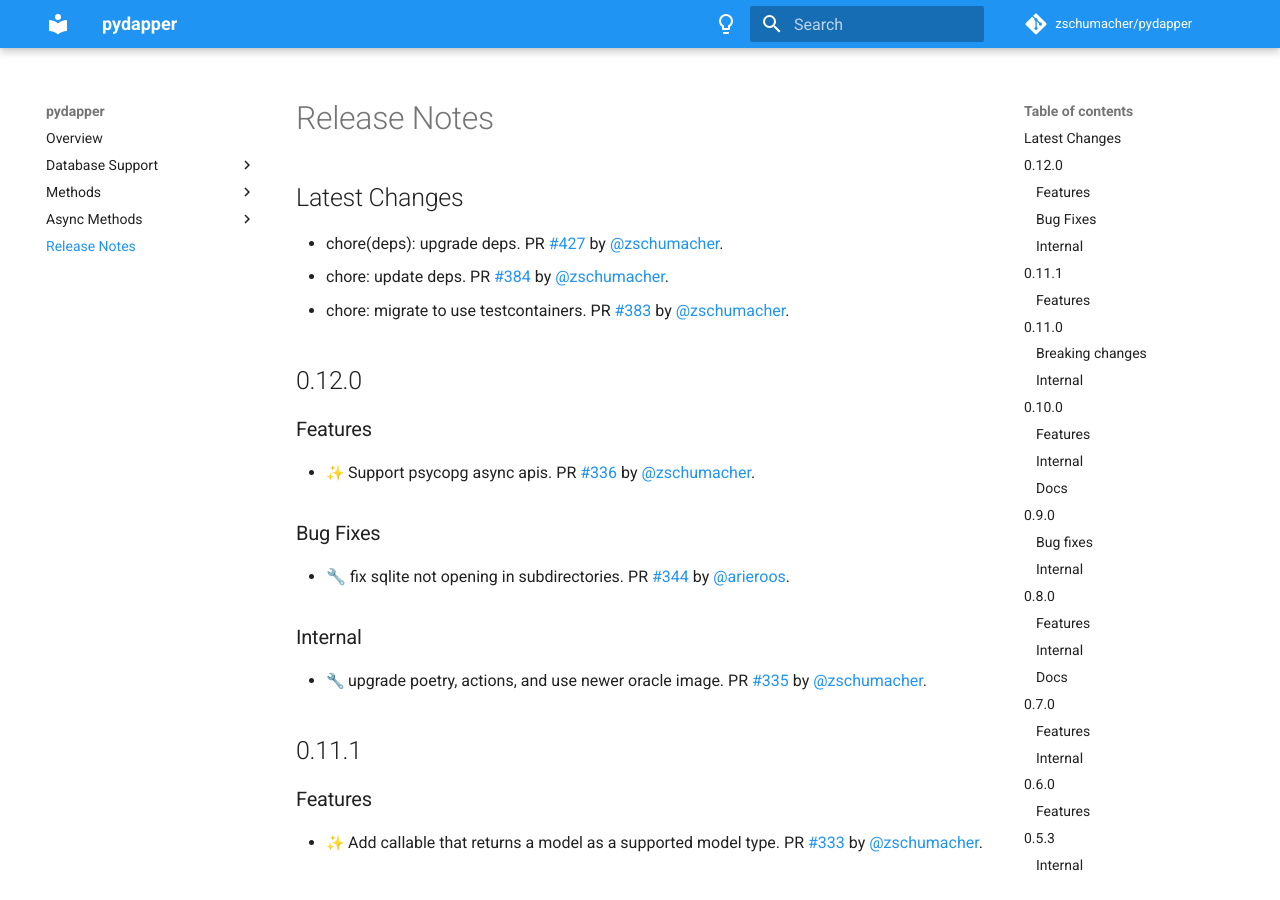
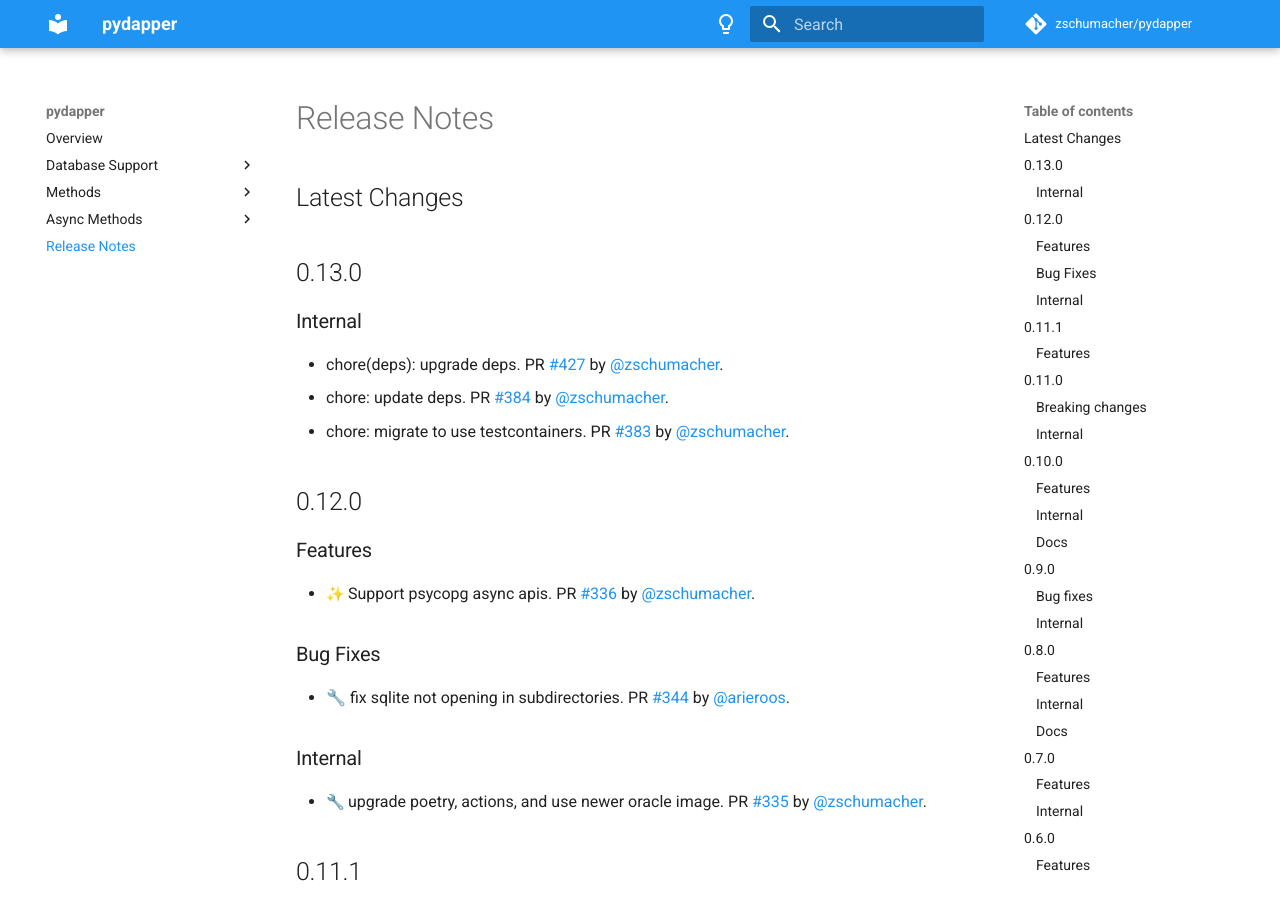
Before and after one commit to zschumacher/pydapper, an MkDocs documentation site: the page built from docs/release_notes.md, in a window 1280 px wide and 900 px high. Built offline with MkDocs 1.6.1 and Material for MkDocs 9.7.7, drawn with Linux system fonts in a browser that asks for light colours; emoji names are drawn with the system emoji font; comment, search, counter and statistics services are not loaded.

Commit message:
update release notes

```diff
--- a/docs/release_notes.md
+++ b/docs/release_notes.md
@@ -1,5 +1,8 @@
 ## Latest Changes
 
+
+## 0.13.0
+### Internal
 * chore(deps): upgrade deps. PR [#427](https://github.com/zschumacher/pydapper/pull/427) by [@zschumacher](https://github.com/zschumacher).
 * chore: update deps. PR [#384](https://github.com/zschumacher/pydapper/pull/384) by [@zschumacher](https://github.com/zschumacher).
 * chore: migrate to use testcontainers. PR [#383](https://github.com/zschumacher/pydapper/pull/383) by [@zschumacher](https://github.com/zschumacher).
```
